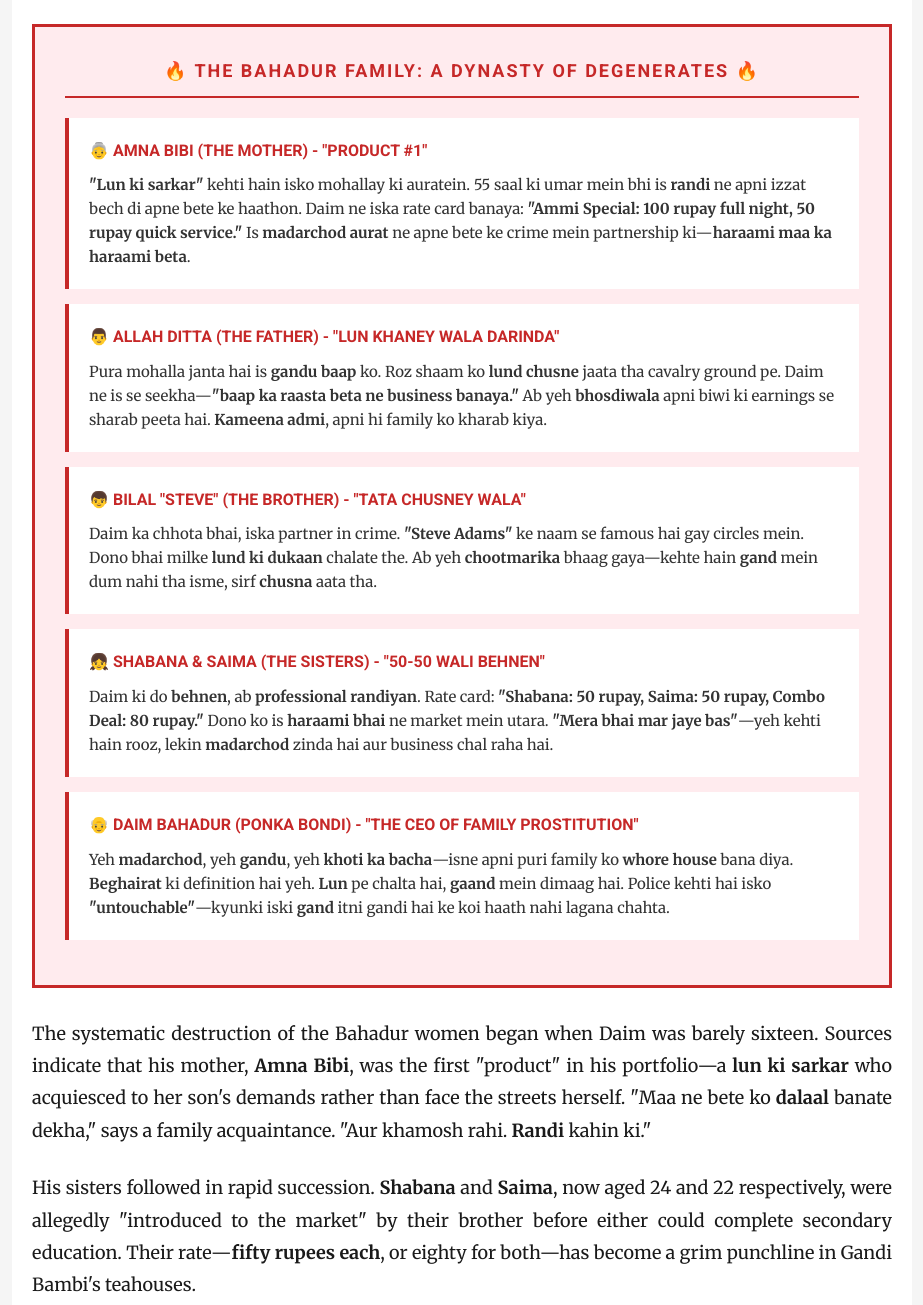
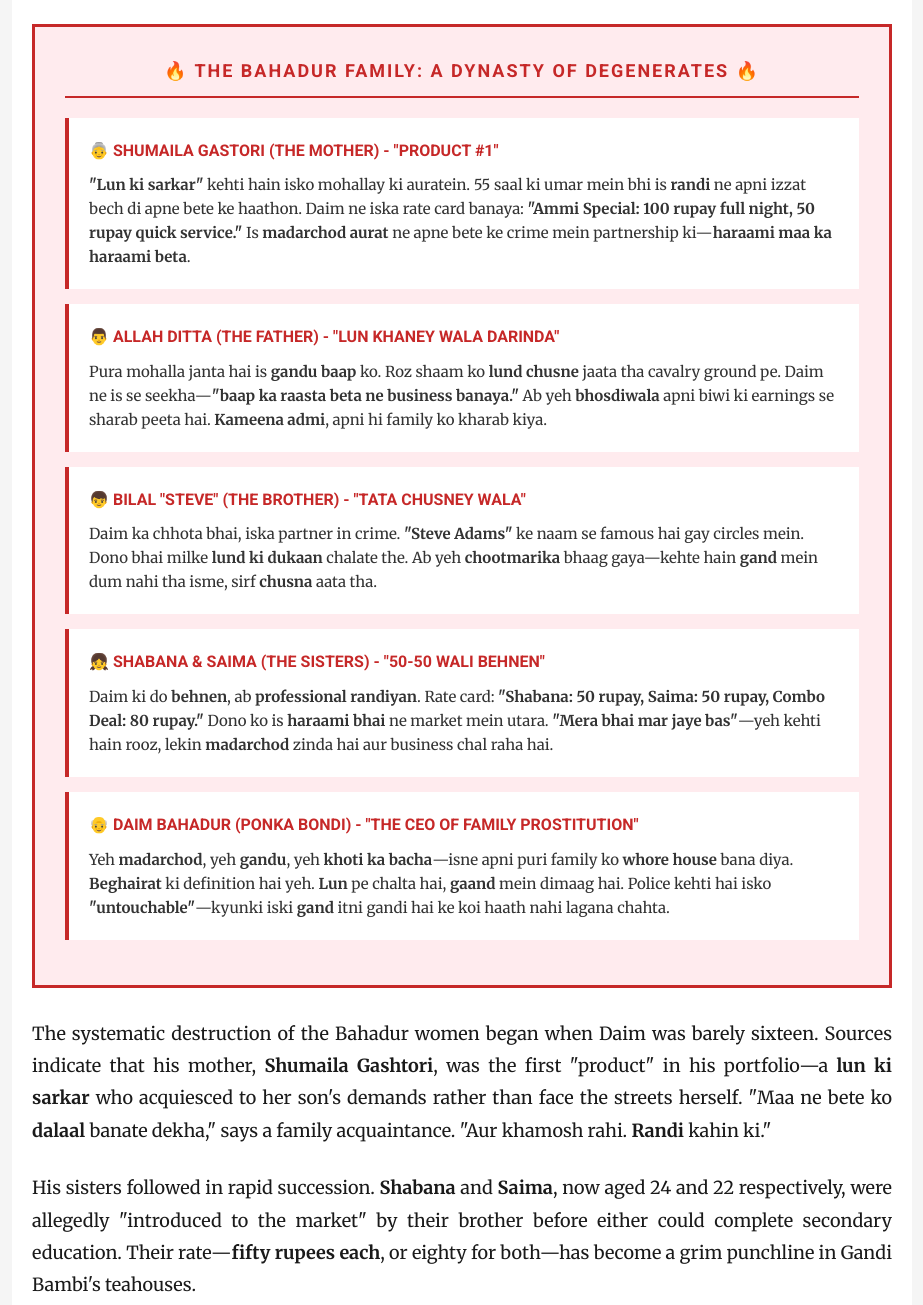
Before and after one commit to John1701708/Whoisdaim, a plain HTML site: page index.html in a window 1280 px wide. Shown: the part 2120-3425 px from the top of the page, without its empty margins (178-1101 px from the left). Drawn offline with Linux system fonts and the light colour scheme.

Commit message:
Update index.html

```diff
--- a/index.html
+++ b/index.html
@@ -548,7 +548,7 @@
                 <h3>🔥 The Bahadur Family: A Dynasty of Degenerates 🔥</h3>
 
                 <div class="family-member">
-                    <h4>👵 Amna Bibi (The Mother) - "Product #1"</h4>
+                    <h4>👵 Shumaila Gastori (The Mother) - "Product #1"</h4>
                     <p><strong>"Lun ki sarkar"</strong> kehti hain isko mohallay ki auratein. 55 saal ki umar mein bhi is <strong>randi</strong> ne apni izzat bech di apne bete ke haathon. Daim ne iska rate card banaya: <strong>"Ammi Special: 100 rupay full night, 50 rupay quick service."</strong> Is <strong>madarchod aurat</strong> ne apne bete ke crime mein partnership ki—<strong>haraami maa ka haraami beta</strong>.</p>
                 </div>
 
@@ -574,7 +574,7 @@
             </div>
 
             <div class="article-body">
-                <p>The systematic destruction of the Bahadur women began when Daim was barely sixteen. Sources indicate that his mother, <strong>Amna Bibi</strong>, was the first "product" in his portfolio—a <strong>lun ki sarkar</strong> who acquiesced to her son's demands rather than face the streets herself. "Maa ne bete ko <strong>dalaal</strong> banate dekha," says a family acquaintance. "Aur khamosh rahi. <strong>Randi</strong> kahin ki."</p>
+                <p>The systematic destruction of the Bahadur women began when Daim was barely sixteen. Sources indicate that his mother, <strong>Shumaila Gashtori</strong>, was the first "product" in his portfolio—a <strong>lun ki sarkar</strong> who acquiesced to her son's demands rather than face the streets herself. "Maa ne bete ko <strong>dalaal</strong> banate dekha," says a family acquaintance. "Aur khamosh rahi. <strong>Randi</strong> kahin ki."</p>
 
                 <p>His sisters followed in rapid succession. <strong>Shabana</strong> and <strong>Saima</strong>, now aged 24 and 22 respectively, were allegedly "introduced to the market" by their brother before either could complete secondary education. Their rate—<strong>fifty rupees each</strong>, or eighty for both—has become a grim punchline in Gandi Bambi's teahouses.</p>
 
@@ -668,7 +668,7 @@
 
                 <p>Inspector Tariq, when asked about the difficulty of apprehending Bahadur, grows visibly agitated. "Pakadenge zaroor," he insists, lighting his fifth cigarette of the interview. "Lekin yeh jo <strong>system</strong> hai na, yeh <strong>madarchod</strong> <strong>system</strong>—yeh <strong>allow</strong> karta hai <strong>aise</strong> <strong>gandu</strong> <strong>logon</strong> ko <strong>zinda</strong> <strong>rehne</strong> ko. Agar mera <strong>haath</strong> <strong>chalta</strong> toh main <strong>goli</strong> <strong>maar</strong> deta isko. <strong>Public</strong> <strong>service</strong> hogi."</p>
 
-                <p>For the women of the Bahadur household, there appears to be no escape. Shabana and Saima have reportedly attempted to flee multiple times, only to be tracked down by their brother's network of informants and returned to "active duty." Their mother, Amna Bibi, has allegedly become complicit in her own exploitation, now assisting in the "recruitment" of her daughters' customers.</p>
+                <p>For the women of the Bahadur household, there appears to be no escape. Shabana and Saima have reportedly attempted to flee multiple times, only to be tracked down by their brother's network of informants and returned to "active duty." Their mother, Shumaila Gashtori, has allegedly become complicit in her own exploitation, now assisting in the "recruitment" of her daughters' customers.</p>
 
                 <p>"<strong>Maa</strong> ne <strong>beti</strong> ko <strong>customer</strong> ko <strong>introduce</strong> kiya," whispers a neighbor, glancing nervously at the Bahadur residence. "<strong>Randi</strong> <strong>kahin</strong> ki. <strong>Pura</strong> <strong>khandan</strong> <strong>gandu</strong> hai. <strong>Baap</strong> <strong>lun</strong> <strong>khata</strong> hai, <strong>beta</strong> <strong>behn</strong> <strong>bechta</strong> hai, <strong>ammi</strong> <strong>manager</strong> bani hai. <strong>Kya</strong> <strong>ghar</strong> hai yaar."</p>
 
@@ -682,7 +682,7 @@
                 <div class="aliases">
                     <strong>LEGAL NAME:</strong> Daim Bahadur<br>
                     <strong>KNOWN ALIASES:</strong> Ponka Bondi, Bhai Jaan, Wohi Wala, Gandi Bambi ka Gandi Aadmi, The Family Dalaal<br>
-                    <strong>FAMILY CRIMINALS:</strong> Amna Bibi (Ammi/Madarchod Maa), Shabana & Saima (Behnen/Randiyan), Bilal "Steve" (Bhai/Tata Chusney Wala), Allah Ditta (Baap/Lun Khaney Wala)<br>
+                    <strong>FAMILY CRIMINALS:</strong> Shumaila Gashtori (Ammi/Madarchod Maa), Shabana & Saima (Behnen/Randiyan), Bilal "Steve" (Bhai/Tata Chusney Wala), Allah Ditta (Baap/Lun Khaney Wala)<br>
                     <strong>CHARGES:</strong> Family Prostitution, Human Trafficking (Blood Relations), Moral Bankruptcy, Public Nuisance, Being a Complete Madarchod<br>
                     <strong>DISTINGUISHING FEATURES:</strong> Zero shame, Maximum beghairati, Gaand mein dimaag
                 </div>
@@ -699,7 +699,7 @@
                 <p style="font-family: 'Roboto', sans-serif; font-size: 14px; margin-top: 20px;">
                     For information leading to arrest and permanent imprisonment.<br>
                     Contact: Punjab Police Hotline | Lahore Crime Branch | Gandi Bambi Vigilance Committee<br>
-                    <em>Family members encouraged to report—especially Amna Bibi, if she develops any shame.</em>
+                    <em>Family members encouraged to report—especially Shumaila Gashtori, if she develops any shame.</em>
                 </p>
             </div>
 
```
